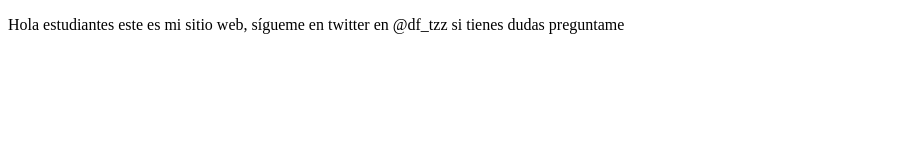
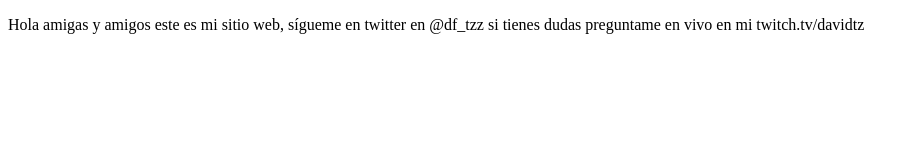
Before and after one commit to David-Tovar-Z/proyectoDemoCursoPrework, a plain HTML site: page index.html in a window 1280 px wide. Shown: the whole page, without its empty margins (0-918 px from the left). Drawn offline with Linux system fonts and the light colour scheme.

Commit message:
first commit

```diff
--- a/index.html
+++ b/index.html
@@ -7,8 +7,8 @@
     <title>hola mundo</title>
 </head>
 <body>
-<p>Hola estudiantes este es mi sitio web, sígueme en twitter en @df_tzz si tienes
-    dudas preguntame
+<p>Hola amigas y amigos este es mi sitio web, sígueme en twitter en @df_tzz si tienes
+    dudas preguntame en vivo en mi twitch.tv/davidtz
 </p>
 
 </body>
```
